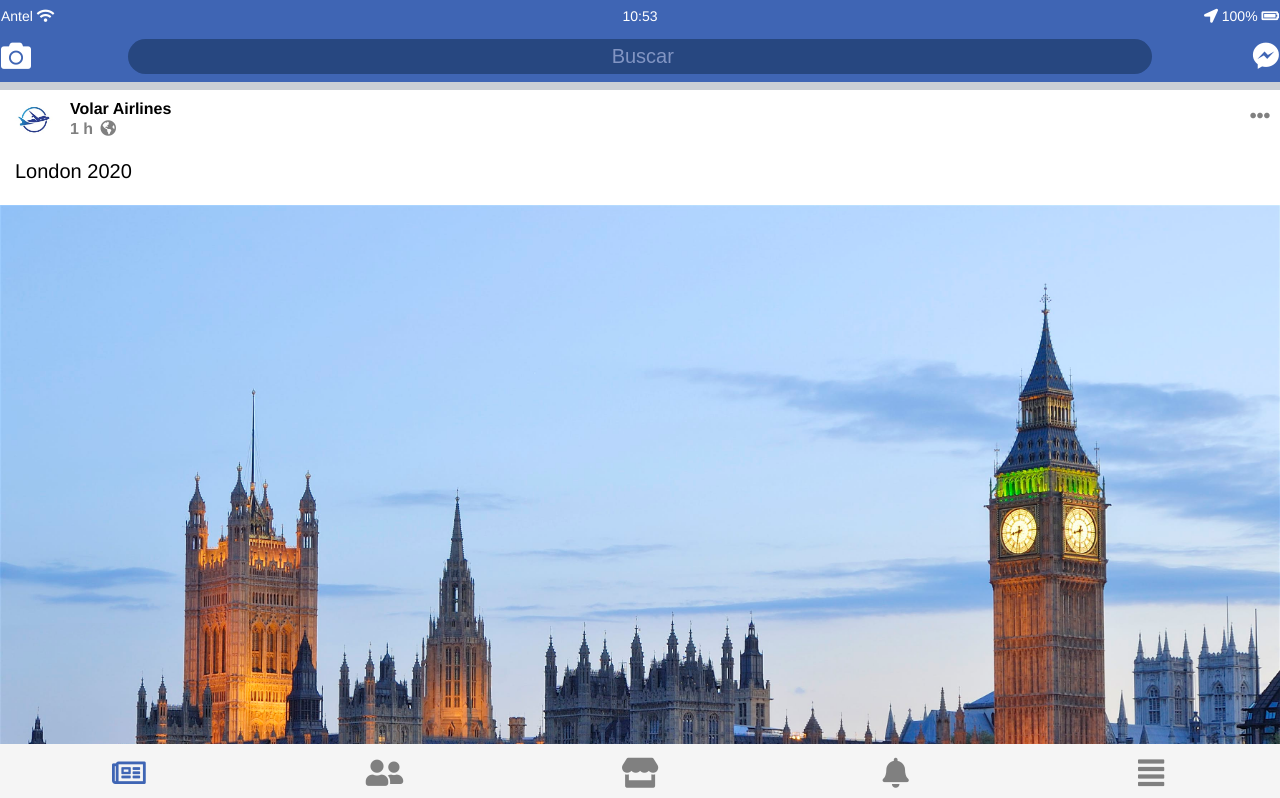
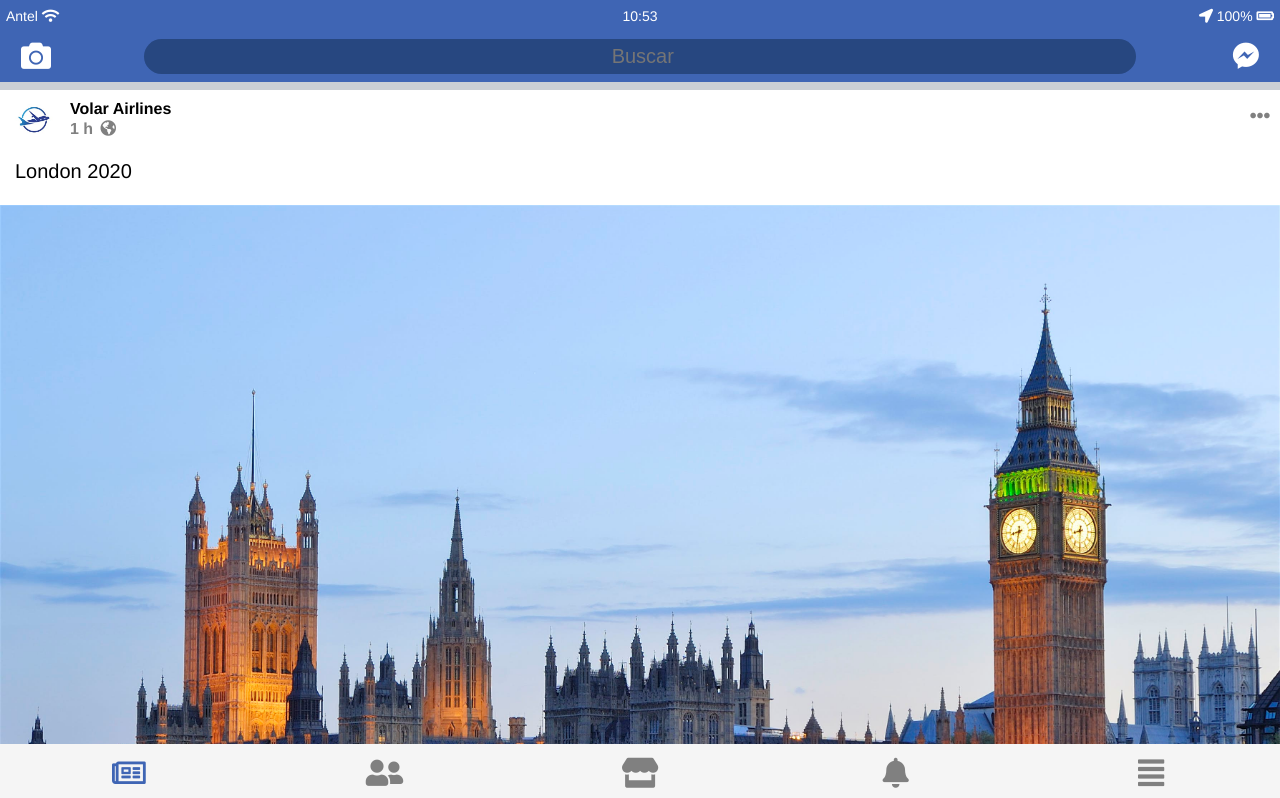
Before and after one commit to lborrazas/facebook, a website: page web/public/facebook.html in a window 1280 px wide. Shown: the top 798 px of the page. Drawn offline with Linux system fonts and the light colour scheme.

Commit message:
css hotfix

```diff
--- a/web/public/facebook.css
+++ b/web/public/facebook.css
@@ -45,6 +45,7 @@ body{
 .mobile-header .left{
     flex: 25%;
     text-align: left;
+    padding-left: 5px;
 }
 
 .mobile-header > .middle{
@@ -56,12 +57,14 @@ body{
 .mobile-header > .right {
     flex: 25%;
     text-align: right;
+    padding-right: 5px;
 }
 
 
 .facebook-header .left {
     flex: 10%;
     text-align: left;
+    padding-left: 20px;
  }
 
 .facebook-header .search{
@@ -83,6 +86,8 @@ body{
 .facebook-header .right{
     flex: 10%;
     text-align: right;
+    padding-right: 20px;
+}
 }
 
 ::placeholder{
```
